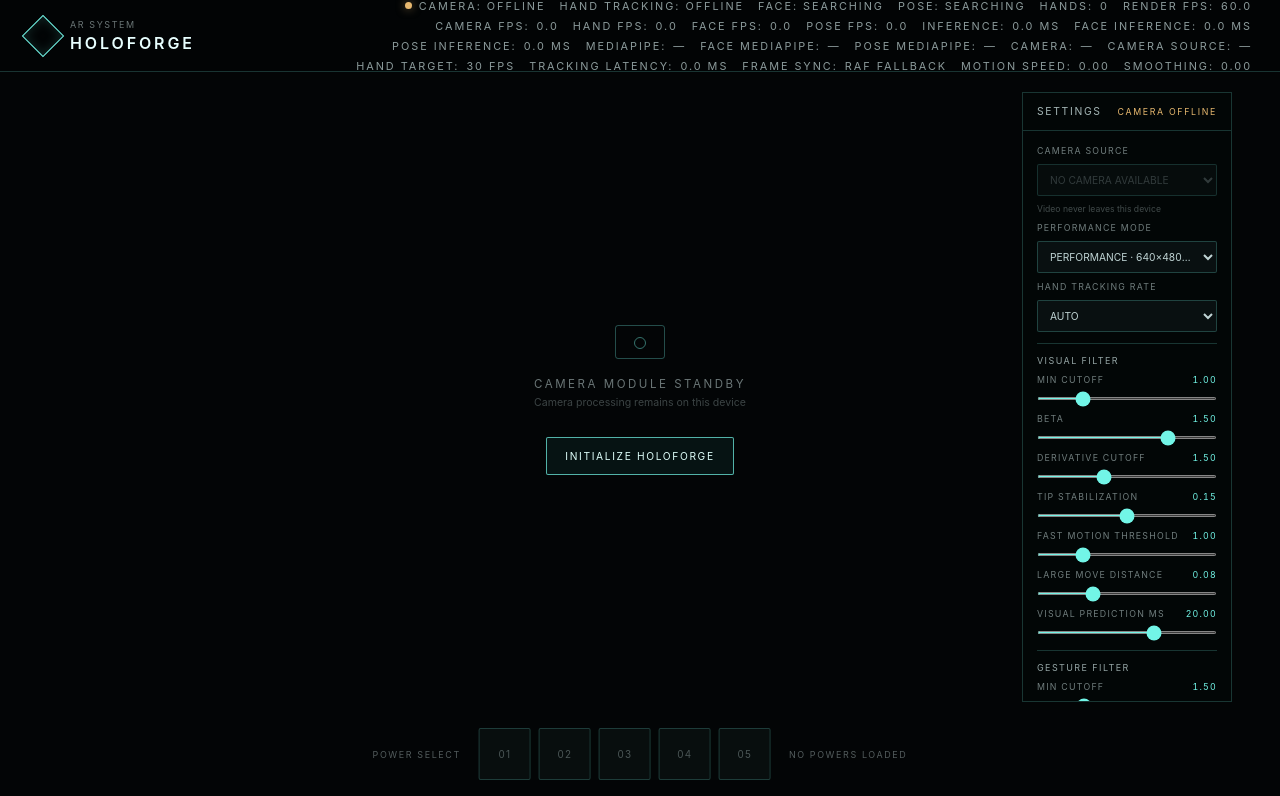
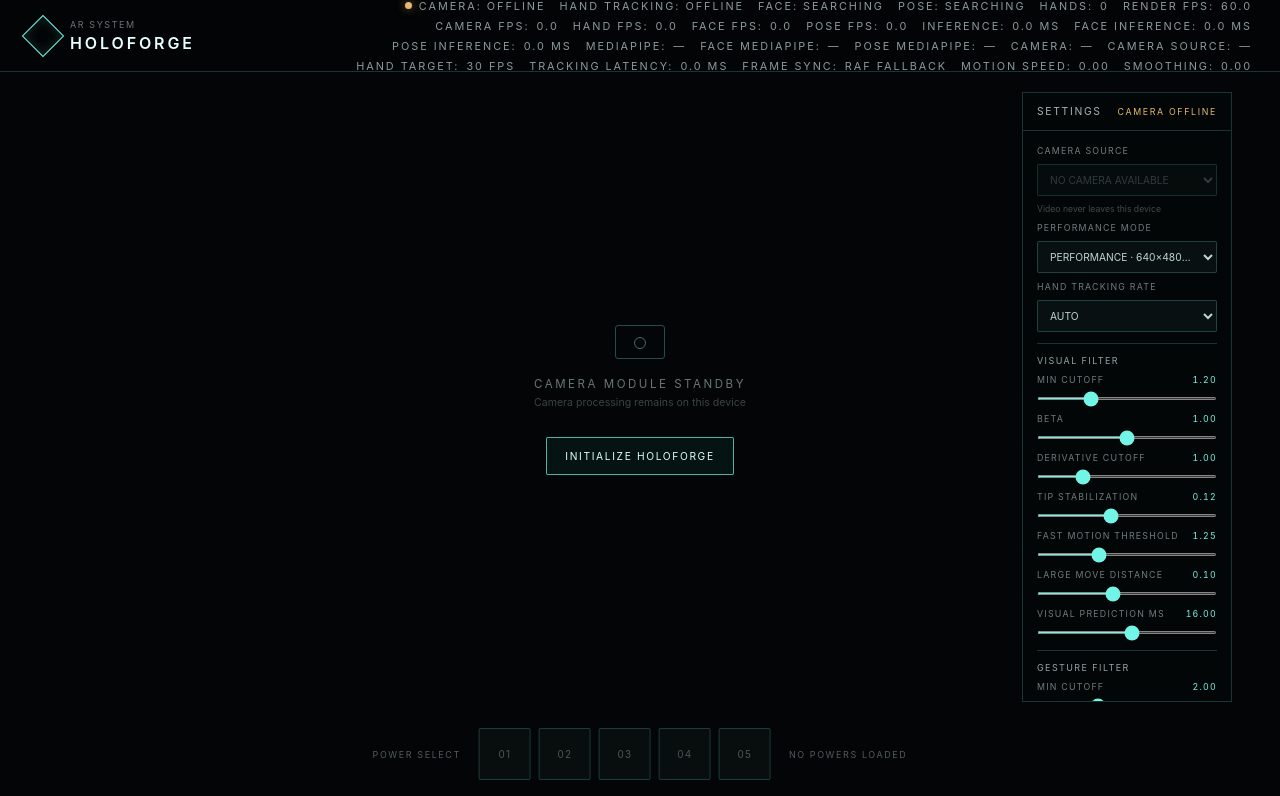
Before and after one commit to itsdigvijay/HOLOforge, a React (Vite) app: page / in a window 1280 px wide. Shown: the top 796 px of the page. Built offline with nearby package versions, Linux system fonts and the light colour scheme.

Commit message:
Adjust default filter and motion response configurations
revert

```diff
--- a/src/tracking/smoothing.ts
+++ b/src/tracking/smoothing.ts
@@ -41,26 +41,25 @@ export interface FilteredLandmarkFrame {
 }
 
 export const DEFAULT_VISUAL_FILTER_CONFIG: Readonly<OneEuroFilterConfig> = {
-  minCutoff: 1.0,          // Slightly lower = smoother when hand is still
-  beta: 1.5,               // Higher = reacts faster to movement (kills lag!)
-  derivativeCutoff: 1.5,   // Higher = smoother speed calculation (kills choppiness!)
+  minCutoff: 1.2,
+  beta: 1,
+  derivativeCutoff: 1,
 };
 
 export const DEFAULT_GESTURE_FILTER_CONFIG: Readonly<OneEuroFilterConfig> = {
-  minCutoff: 1.5,          // Keep gestures stable, but not too laggy
-  beta: 1.8,               // Let gestures snap quickly when you move
-  derivativeCutoff: 1.5,
+  minCutoff: 2,
+  beta: 1.35,
+  derivativeCutoff: 1,
 };
 
 export const DEFAULT_MOTION_RESPONSE_CONFIG: Readonly<MotionResponseConfig> = {
-  fastVelocityThreshold: 1.0,   // Lowered slightly to trigger "fast mode" sooner
-  largeDisplacementThreshold: 0.08, // Lowered to catch big movements faster
-  visualPredictionMs: 20,       // Increased from 16 to predict ~1.5 frames ahead (hides lag)
-  maxPredictionDistance: 0.05,  // Increased slightly to allow the prediction to actually reach the target
+  fastVelocityThreshold: 1.25,
+  largeDisplacementThreshold: 0.1,
+  visualPredictionMs: 16,
+  maxPredictionDistance: 0.03,
 };
 
-// Keep this as is, it's already good for fingertips
-export const DEFAULT_FINGERTIP_CUTOFF_MULTIPLIER = 0.85;
+export const DEFAULT_FINGERTIP_CUTOFF_MULTIPLIER = 0.88;
 export const DEFAULT_DROPOUT_TOLERANCE_MS = 75;
 export const DEFAULT_DROPOUT_FRAME_LIMIT = 2;
 
```
